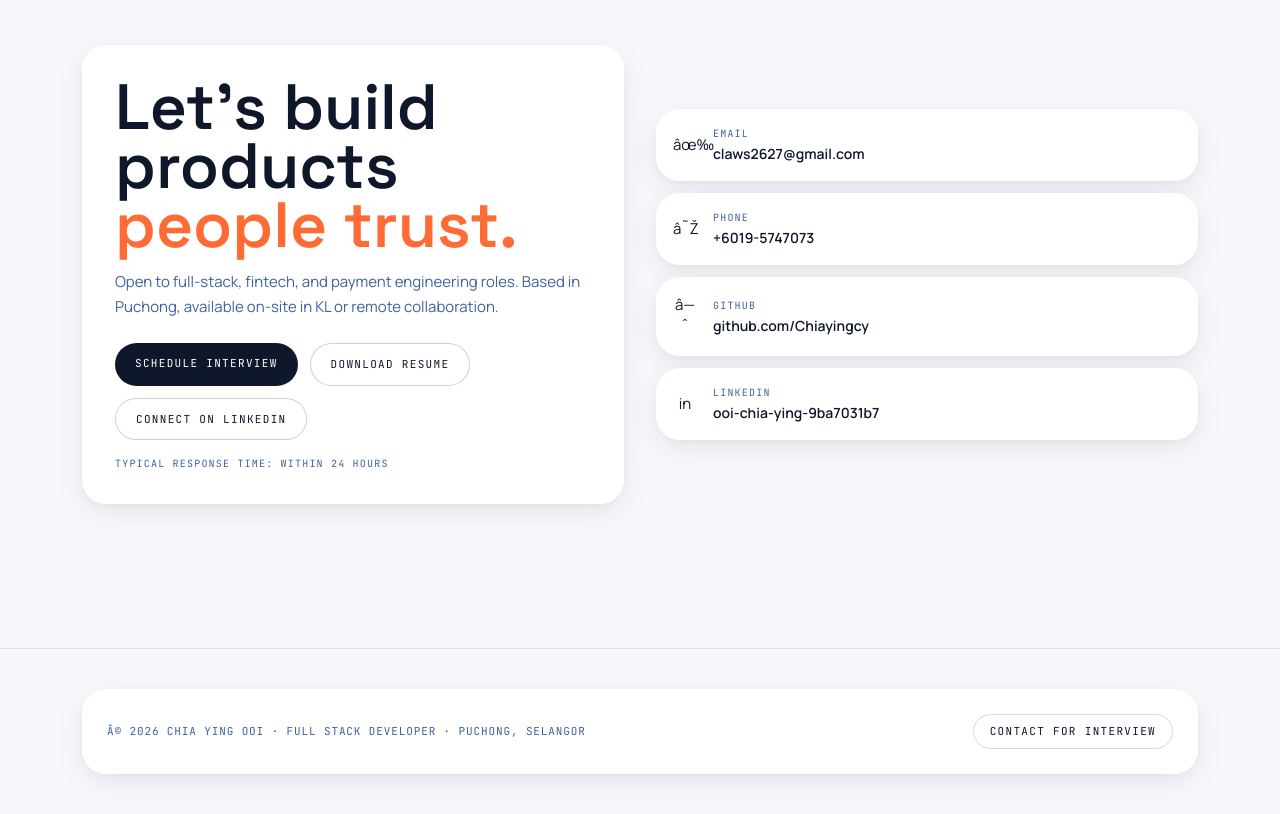
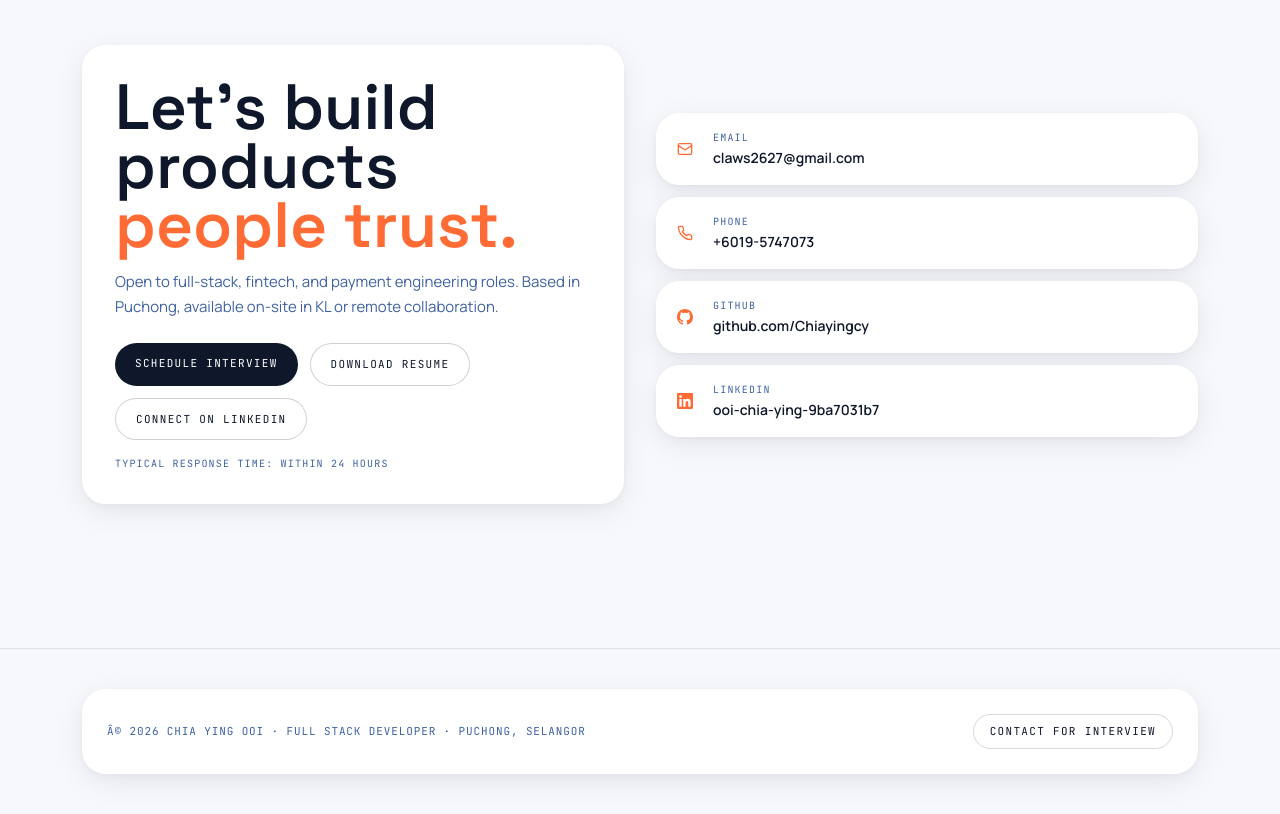
Before and after one commit to Chiayingcy/portfolioCY, a React (Vite) app in the folder portfolio/: page / in a window 1280 px wide. Shown: the part 7900-8714 px from the top of the page. Built offline with nearby package versions, Linux system fonts and the light colour scheme; the HTML template or start-up script is replaced by a standard one.

Commit message:
fix: use proper GitHub/LinkedIn SVG brand icons in contact section, clear npm cache in CI

```diff
--- a/portfolio/src/components/sections/ContactSection.tsx
+++ b/portfolio/src/components/sections/ContactSection.tsx
@@ -1,11 +1,31 @@
+import { Mail, Phone } from 'lucide-react'
+import type { LucideIcon } from 'lucide-react'
 import { FadeUp } from '@/components/ui/FadeUp'
 import { SectionHeader } from '@/components/ui/SectionHeader'
 
-const CONTACT_ITEMS = [
-  { icon: 'âœ‰', label: 'Email', val: 'claws2627@gmail.com', href: 'mailto:claws2627@gmail.com' },
-  { icon: 'â˜Ž', label: 'Phone', val: '+6019-5747073', href: 'tel:+60195747073' },
-  { icon: 'â—ˆ', label: 'GitHub', val: 'github.com/Chiayingcy', href: 'https://github.com/Chiayingcy' },
-  { icon: 'in', label: 'LinkedIn', val: 'ooi-chia-ying-9ba7031b7', href: 'https://www.linkedin.com/in/ooi-chia-ying-9ba7031b7/' },
+function GitHubIcon({ size = 16 }: { size?: number }) {
+  return (
+    <svg width={size} height={size} viewBox="0 0 24 24" fill="currentColor">
+      <path d="M12 0C5.37 0 0 5.37 0 12c0 5.31 3.435 9.795 8.205 11.385.6.105.825-.255.825-.57 0-.285-.015-1.23-.015-2.235-3.015.555-3.795-.735-4.035-1.41-.135-.345-.72-1.41-1.23-1.695-.42-.225-1.02-.78-.015-.795.945-.015 1.62.87 1.845 1.23 1.08 1.815 2.805 1.305 3.495.99.105-.78.42-1.305.765-1.605-2.67-.3-5.46-1.335-5.46-5.925 0-1.305.465-2.385 1.23-3.225-.12-.3-.54-1.53.12-3.18 0 0 1.005-.315 3.3 1.23.96-.27 1.98-.405 3-.405s2.04.135 3 .405c2.295-1.56 3.3-1.23 3.3-1.23.66 1.65.24 2.88.12 3.18.765.84 1.23 1.905 1.23 3.225 0 4.605-2.805 5.625-5.475 5.925.435.375.81 1.095.81 2.22 0 1.605-.015 2.895-.015 3.3 0 .315.225.69.825.57A12.02 12.02 0 0 0 24 12c0-6.63-5.37-12-12-12z" />
+    </svg>
+  )
+}
+
+function LinkedInIcon({ size = 16 }: { size?: number }) {
+  return (
+    <svg width={size} height={size} viewBox="0 0 24 24" fill="currentColor">
+      <path d="M20.447 20.452h-3.554v-5.569c0-1.328-.027-3.037-1.852-3.037-1.853 0-2.136 1.445-2.136 2.939v5.667H9.351V9h3.414v1.561h.046c.477-.9 1.637-1.85 3.37-1.85 3.601 0 4.267 2.37 4.267 5.455v6.286zM5.337 7.433a2.062 2.062 0 0 1-2.063-2.065 2.064 2.064 0 1 1 2.063 2.065zm1.782 13.019H3.555V9h3.564v11.452zM22.225 0H1.771C.792 0 0 .774 0 1.729v20.542C0 23.227.792 24 1.771 24h20.451C23.2 24 24 23.227 24 22.271V1.729C24 .774 23.2 0 22.222 0h.003z" />
+    </svg>
+  )
+}
+
+type IconComponent = LucideIcon | (({ size }: { size?: number }) => JSX.Element)
+
+const CONTACT_ITEMS: { icon: IconComponent; label: string; val: string; href: string }[] = [
+  { icon: Mail,         label: 'Email',    val: 'claws2627@gmail.com',      href: 'mailto:claws2627@gmail.com' },
+  { icon: Phone,        label: 'Phone',    val: '+6019-5747073',            href: 'tel:+60195747073' },
+  { icon: GitHubIcon,   label: 'GitHub',   val: 'github.com/Chiayingcy',    href: 'https://github.com/Chiayingcy' },
+  { icon: LinkedInIcon, label: 'LinkedIn', val: 'ooi-chia-ying-9ba7031b7', href: 'https://www.linkedin.com/in/ooi-chia-ying-9ba7031b7/' },
 ]
 
 export function ContactSection() {
@@ -66,7 +86,9 @@
                 rel="noreferrer"
                 className="glass-card flex items-center gap-4 p-4 text-ink transition-all duration-200 hover:translate-x-1"
               >
-                <span className="text-[15px] w-6 text-center shrink-0">{item.icon}</span>
+                <span className="flex w-6 shrink-0 items-center justify-center text-accent">
+                  <item.icon size={16} />
+                </span>
                 <div>
                   <p className="mb-0.5 font-mono text-[10px] uppercase tracking-[0.12em] text-muted">{item.label}</p>
                   <p className="text-[13px] font-semibold text-ink md:text-[14px]">{item.val}</p>
```
